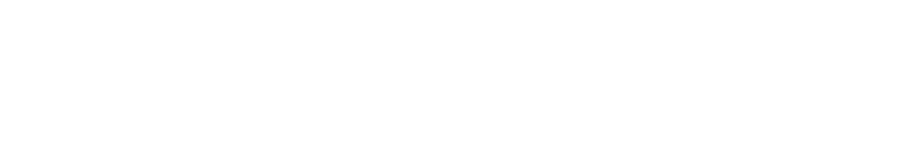
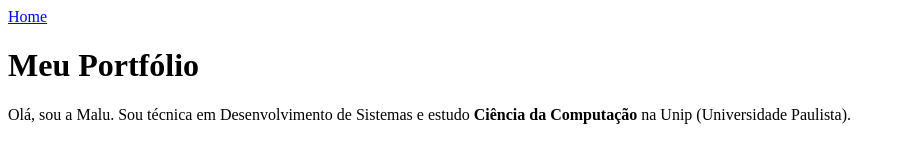
Before and after one commit to malumartinss/malumartinss.github.io, a plain HTML site: page index.html in a window 1280 px wide. Shown: the whole page, without its empty margins (0-902 px from the left). Drawn offline with Linux system fonts and the light colour scheme.

Commit message:
Update index.html

```diff
--- a/index.html
+++ b/index.html
@@ -9,6 +9,16 @@
     <title>Porfólio</title>
   </head>
   <body>
-
+    <header>
+      <nav>
+        <a href="#">Home</a>
+      </nav>
+    </header>
+    <main>
+      <h1>Meu Portfólio</h1>
+      <article>
+        <p>Olá, sou a Malu. Sou técnica em Desenvolvimento de Sistemas e estudo <strong>Ciência da Computação</strong> na Unip (Universidade Paulista).</p>
+      </article>
+    </main>
   </body>
 </html>
```
